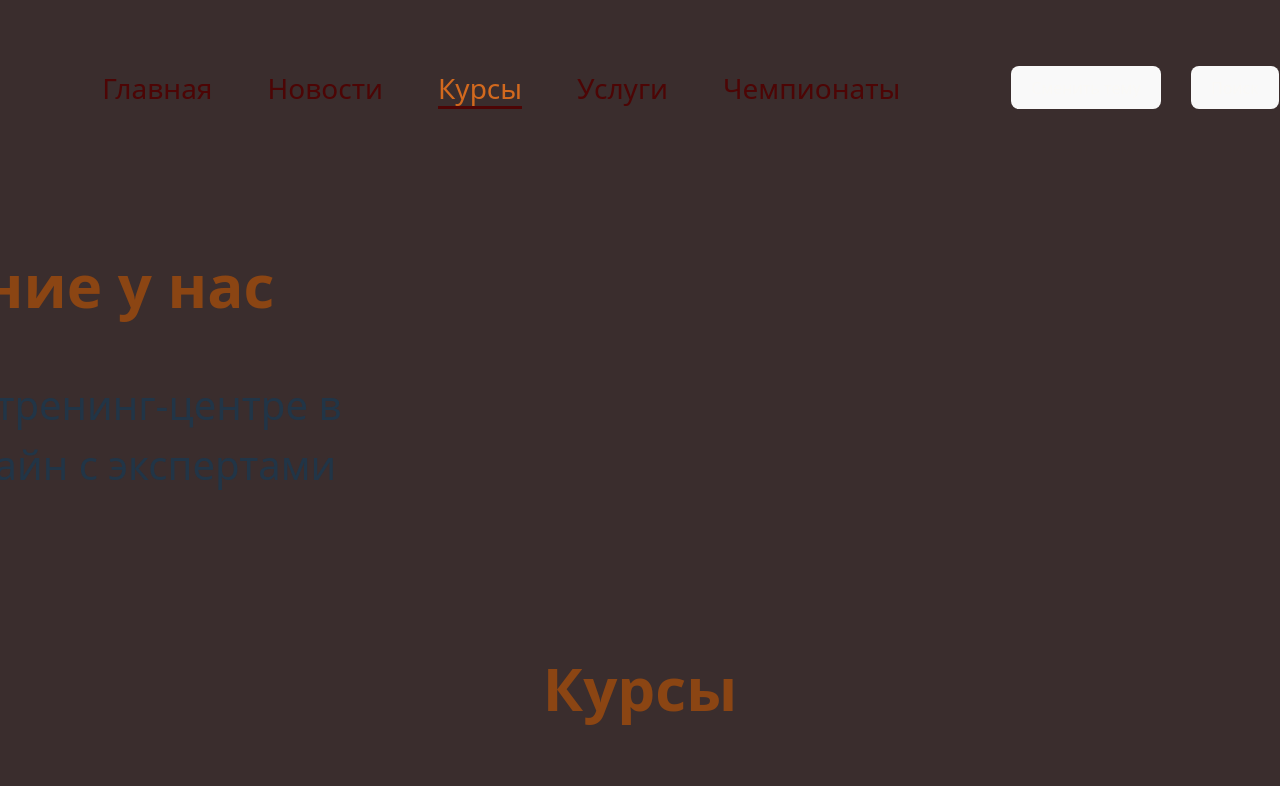
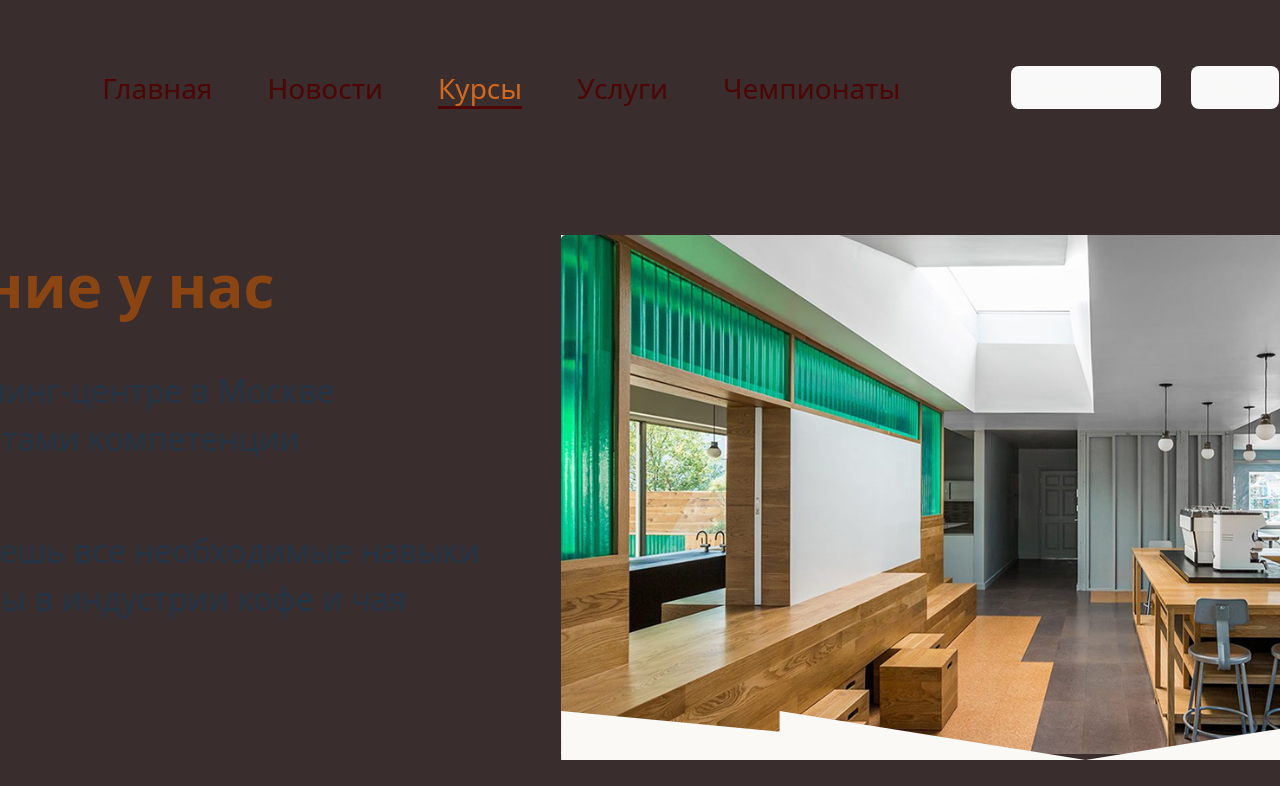
Before and after one commit to romkalan/Coffee-Tea-Mastery, a React (Vite) app: page /courses in a window 1280 px wide. Shown: the top 786 px of the page. Built offline with nearby package versions, Linux system fonts and the light colour scheme.

Commit message:
add coursesPreview block

```diff
--- a/src/components/CoursesPreview/CoursesPreview.tsx
+++ b/src/components/CoursesPreview/CoursesPreview.tsx
@@ -3,13 +3,27 @@ import styles from "./styles.module.scss";
 
 function CoursesPreview() {
     return (
+        <div>
             <div className={classNames(styles.root)}>
+                <div className={classNames(styles.info)}>
                     <h3 className={classNames(styles.title)}>Образование у нас</h3>
                     <p className={classNames(styles.description)}>
-                Учись с нами: в тренинг‑центре в Москве
+                        Учись с нами: в тренинг‑центре в Москве <br/>
                         или онлайн с экспертами компетенции
                     </p>
+                    <p className={classNames(styles.description)}>
+                        С нами ты приобретешь все необходимые навыки <br/>
+                        для успешной работы в индустрии кофе и чая
+                    </p>
                     <button className={classNames(styles.button)}>Подобрать курс</button>
+                </div>
+                <div className={classNames(styles.imageContainer)}>
+                    <img className={classNames(styles.image)} src={"src/assets/trainingCenter.jpg"}
+                         alt="Фото учебного центра"/>
+                    <img className={classNames(styles.imageOverlay)} src={"src/assets/dividerOverlay.svg"}
+                         alt="Рамка для учебного центра"/>
+                </div>
+            </div>
         </div>
     );
 }
--- a/src/components/CoursesPreview/styles.module.scss
+++ b/src/components/CoursesPreview/styles.module.scss
@@ -1,17 +1,42 @@
 .root {
-  max-width: 800px;
+  display: flex;
+  justify-content: center;
+  gap: 50px;
+}
+
+.info {
+  display: flex;
+  flex-direction: column;
   text-align: left;
+  width: 50%;
+}
+
+.imageContainer {
+  position: relative;
+}
+
+.image {
+  width: 100%;
+}
+
+.imageOverlay {
+  content: "";
+  position: absolute;
+  bottom: 0;
+  left: 0;
+  width: 101%;
 }
 
 .title {
-  margin: 0 auto;
+  margin: 0;
   font-size: 60px;
   line-height: 100px;
+  text-align: left;
   color: #8B4513;
 }
 
 .description {
-  font-size: 40px;
+  font-size: 32px;
 }
 
 .button {
--- a/src/pages/Courses/styles.module.scss
+++ b/src/pages/Courses/styles.module.scss
@@ -1,6 +1,6 @@
 .root {
   width: 1920px;
-  height: 100dvw;
-  text-align: center;
-  align-content: center;
+  display: flex;
+  flex-direction: column;
+  gap: 70px;
 }
```
Lines whose indentation alone changed are shown as unchanged.
